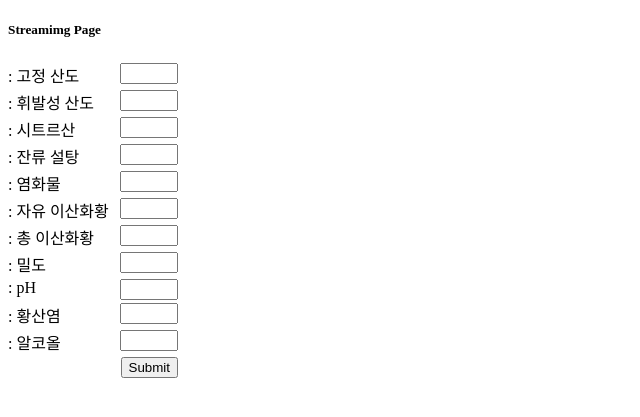
After one commit to RyanBae/python_flask_season_01, a Python web app: template flask/templates/wine.html in a window 1280 px wide. The commit adds this page. Shown: the top 417 px of the page, without its empty margins (0-640 px from the left). Run offline with Jinja, Linux system fonts and the light colour scheme; the template is opened without the code that fills it, so the values that code supplies are empty.

Commit message:
2021.06.14

```diff
--- a/flask/templates/index.html
+++ b/flask/templates/index.html
@@ -26,6 +26,8 @@
        <a href="/stream"><button>영상 스트리밍(socket)</button></a>
        <a href="/video/1"><button>영상 스트리밍(yield_video)</button></a>
        <a href="/video/2"><button>영상 스트리밍(yield_camera)</button></a>
+       <h5>Machine Learning</h5>
+       <a href="/linear"><button>Wine Quality</button></a>
     </div>
 
 </body>
--- /dev/null
+++ b/flask/templates/wine.html
@@ -0,0 +1,89 @@
+<!DOCTYPE html>
+<html lang="en">
+<head>
+    <meta charset="UTF-8">
+    <meta http-equiv="X-UA-Compatible" content="IE=edge">
+    <meta name="viewport" content="width=device-width, initial-scale=1.0">
+    <title>Linear Regression</title>
+</head>
+<style>
+    input{
+        width: 50px;
+        float: right;
+    }
+    .warp > div{
+        margin-top: 3px;
+    }
+
+</style>
+<body>
+    <h5>Streamimg Page</h5>
+
+<!--
+# fixed acidity : 고정 산도
+# volatile acidity : 휘발성 산도 *
+# citric acid : 시트르산 *
+# residual sugar : 잔류 설탕
+# chlorides : 염화물 *
+# free sulfur dioxide : 자유 이산화황
+# total sulfur dioxide : 총 이산화황
+# density : 밀도
+# pH : pH
+# sulphates : 황산염 *
+# alcohol : 알코올 *
+# quality : 품질   # 종속변수 -->
+<form action="" method="POST" enctype="multipart/form-data">
+    <div class="warp" style="display: flex; flex-direction: column; width:170px">
+        <div>
+            : 고정 산도<input type="text" name="fixedAcidity">
+        </div>
+        <div>
+            : 휘발성 산도 <input type="text" name="volatileAcidity">
+        </div>
+        <div>
+            : 시트르산 <input type="text" name="citricAcid">
+        </div>
+        <div>
+            : 잔류 설탕 <input type="text" name="residualSugar">
+        </div>
+        <div>
+            : 염화물 <input type="text" name="chlorides">
+        </div>
+        <div>
+            : 자유 이산화황 <input type="text" name="freeSulfurDioxide">
+        </div>
+        <div>
+        : 총 이산화황 <input type="text" name="totalSulfurDioxide">
+        </div>
+        <div>
+        : 밀도 <input type="text" name="density">
+        </div>
+        <div>
+        : pH <input type="text" name="pH">
+        </div>
+        <div>
+        : 황산염 <input type="text" name="sulphates">
+        </div>
+        <div>
+        : 알코올 <input type="text" name="alcohol">
+        </div>
+        <div>
+            <button style="float: right;" type="submit">Submit</button>
+
+        </div>
+    </div>
+</form>
+
+{% if value %}
+<hr style="width: 170px; float: left;"><br>
+<div>
+
+    <h3>결과 : {{value}}</h3>
+</div>
+<div style="width: 170px;">
+    <a style="float: right;" href="/linear"><button type="button">초기화</button></a>
+</div>
+{% endif %}
+
+</body>
+</html>
```
Also changed, not shown: flask/app.py (+11 -0 lines).
